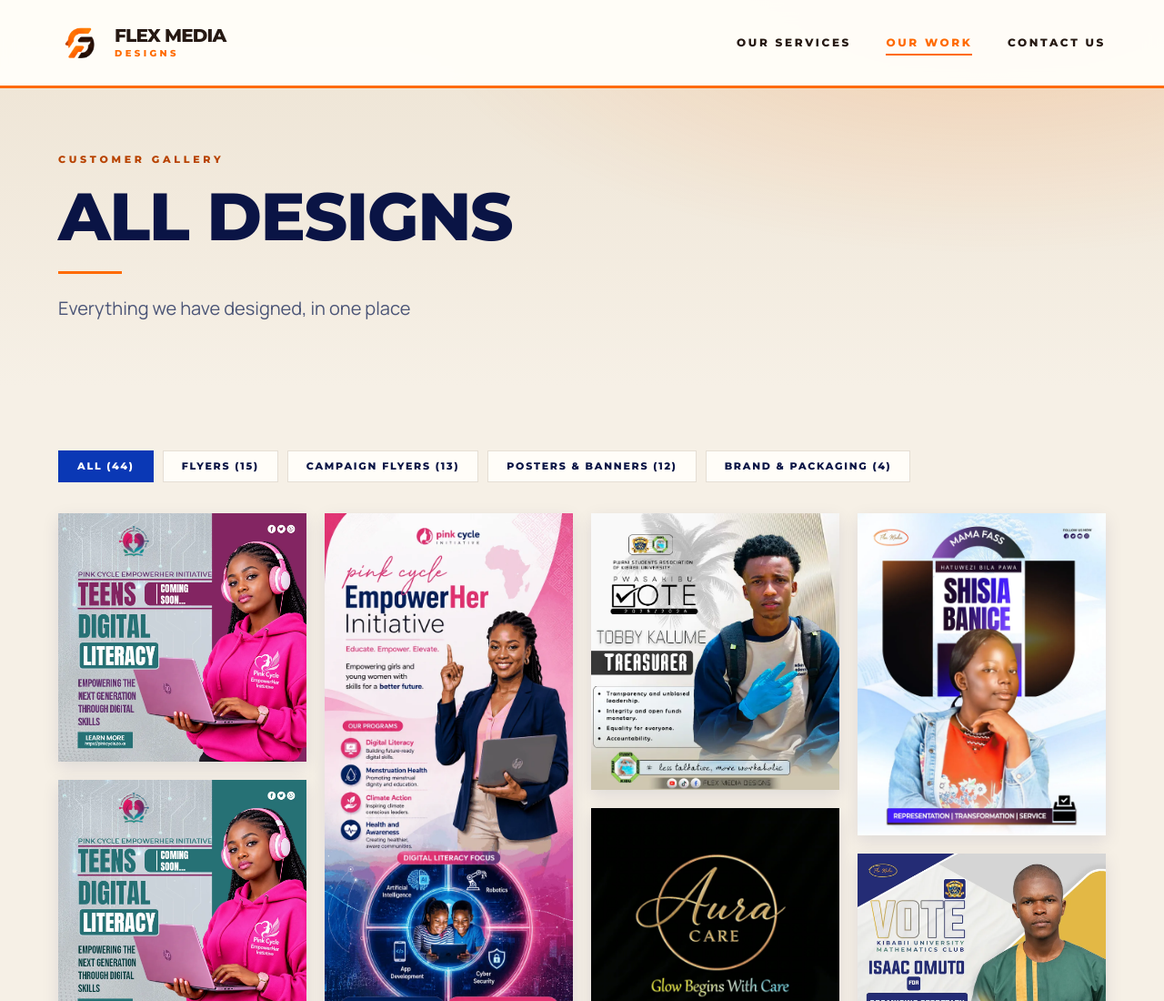
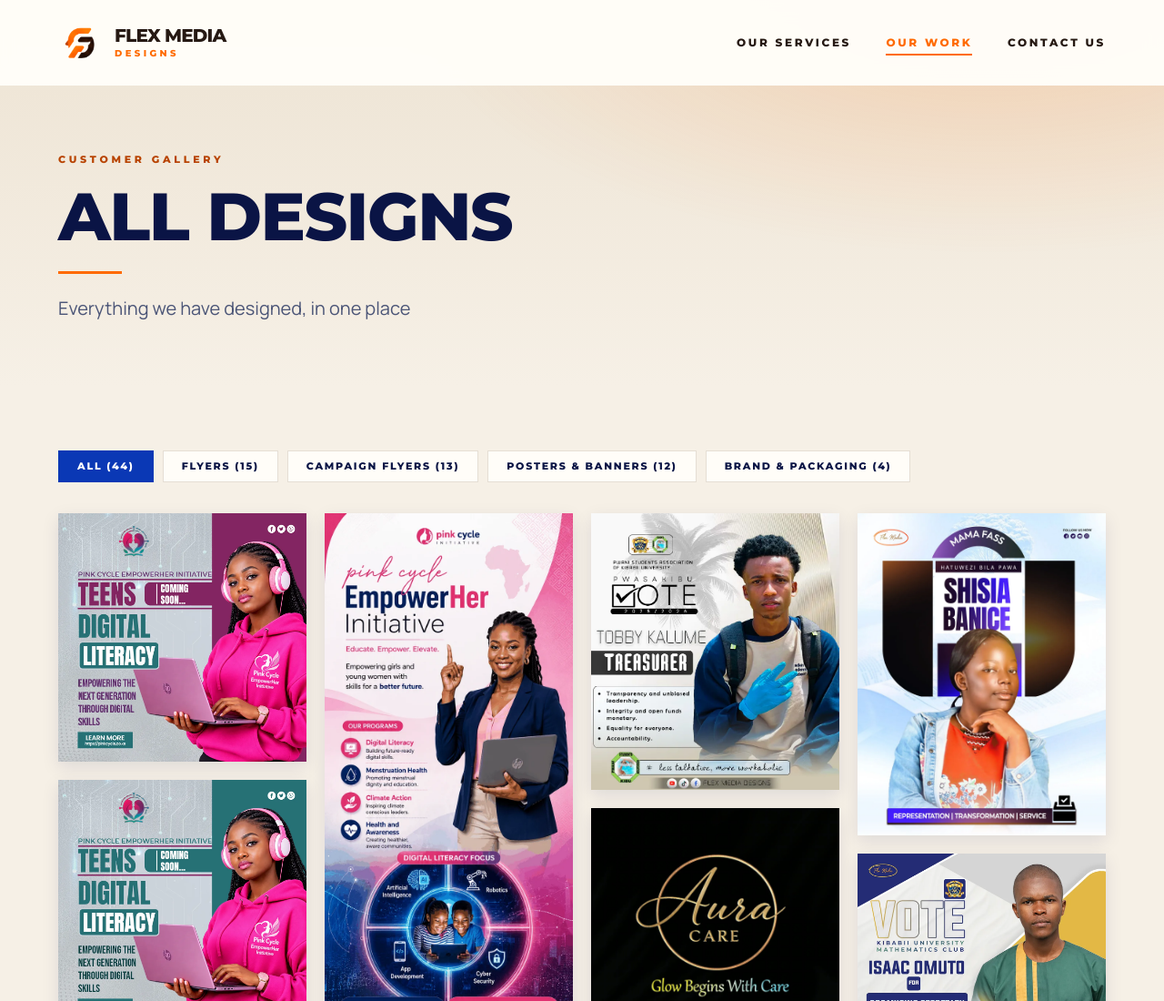
Before and after one commit to flexmediacreatives-ship-it/flexmediadesigns.ke, a plain HTML site: page gallery.html in a window 1280 px wide. Shown: the top 1100 px of the page at 91% size. Drawn offline with Linux system fonts and the light colour scheme.

Commit message:
Add files via upload

```diff
--- a/css/home.css
+++ b/css/home.css
@@ -62,3 +62,6 @@
 
 /* homepage keeps its original text colours */
 main{--ink:#261913;--muted:#6f655c}
+
+/* orange line under the header: homepage only */
+.site-header{border-bottom:3px solid var(--orange)}
--- a/css/site.css
+++ b/css/site.css
@@ -13,7 +13,7 @@ body{font-family:var(--body);background:var(--cream);color:var(--ink);line-heigh
 img{display:block;max-width:100%}a{color:inherit;text-decoration:none}button{font:inherit;cursor:pointer}
 :focus-visible{outline:2px solid var(--orange);outline-offset:3px}
 /* header */
-.site-header{border-bottom:3px solid var(--orange);position:fixed;inset:0 0 auto 0;z-index:80;display:flex;align-items:center;justify-content:space-between;padding:22px var(--pad);background:rgba(255,253,248,.98);backdrop-filter:blur(10px);transition:padding .35s,box-shadow .35s}
+.site-header{position:fixed;inset:0 0 auto 0;z-index:80;display:flex;align-items:center;justify-content:space-between;padding:22px var(--pad);background:rgba(255,253,248,.98);backdrop-filter:blur(10px);transition:padding .35s,box-shadow .35s}
 
 .site-header.scrolled{padding-block:14px;box-shadow:0 6px 24px rgba(6,20,86,.12)}
 .brand{display:inline-flex;align-items:center;gap:12px}.brand img{width:50px;height:50px;object-fit:contain}
```
